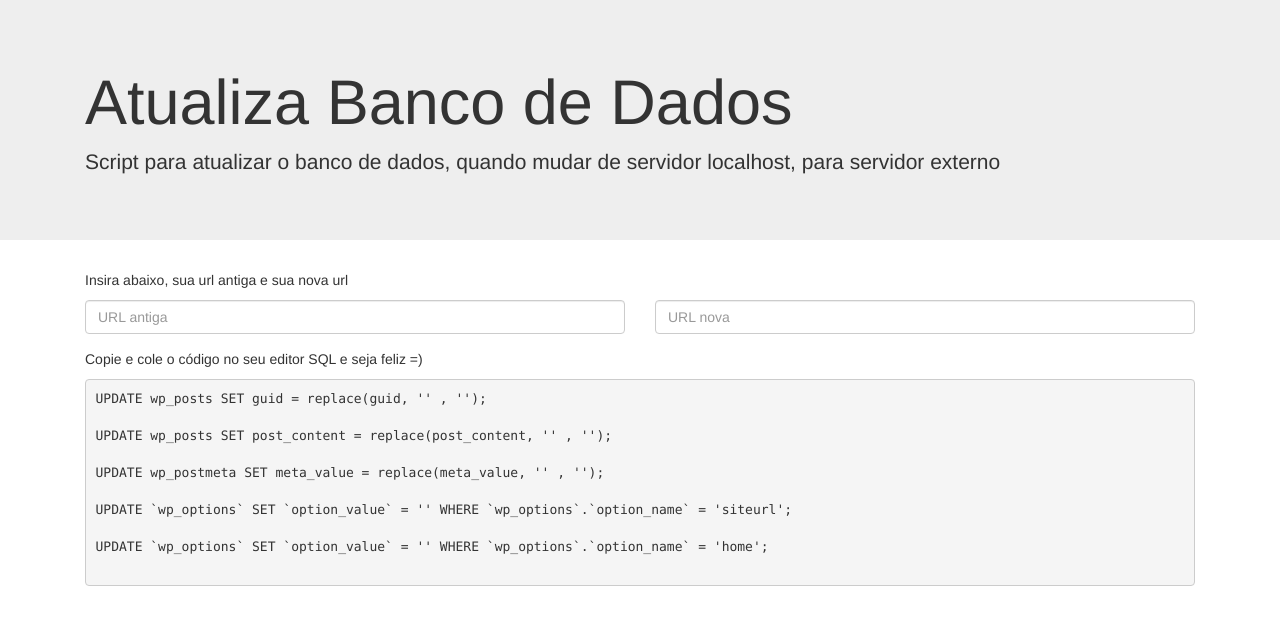
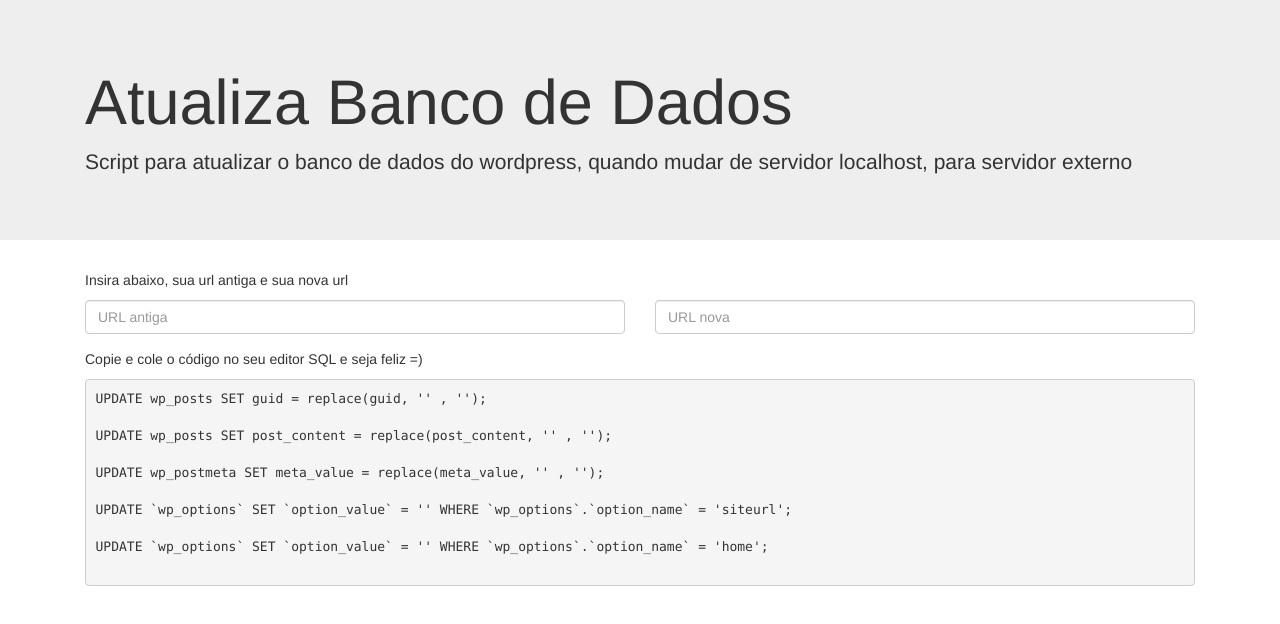
Before and after one commit to andrescalco/update_db, a plain HTML site: page index.html in a window 1280 px wide. Drawn offline with nearby package versions, Linux system fonts and the light colour scheme.

Commit message:
Arquivo index.html alterado

```diff
--- a/index.html
+++ b/index.html
@@ -16,7 +16,7 @@
 				<div class="col-md-12 col-sm-12 col-xs-12">
 					<div class="col-md-12 col-sm-12 col-xs-12">
 						<h1>Atualiza Banco de Dados</h1>
-						<p>Script para atualizar o banco de dados, quando mudar de servidor localhost, para servidor externo</p>
+						<p>Script para atualizar o banco de dados do wordpress, quando mudar de servidor localhost, para servidor externo</p>
 					</div>
 				</div>
 			</div>
```
